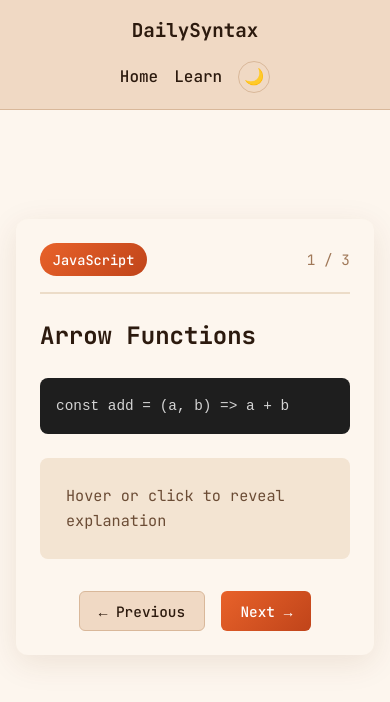
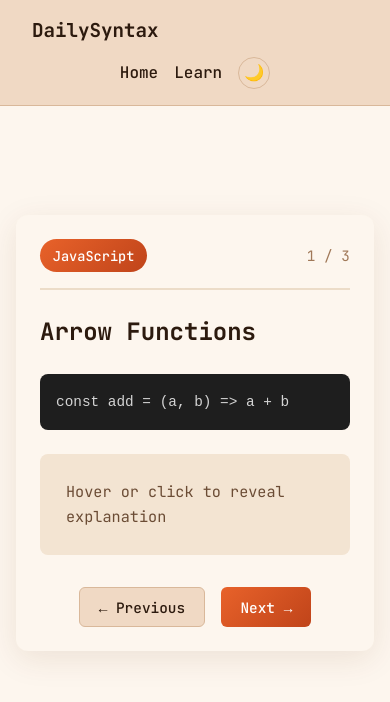
Before and after one commit to hect1x/PolySyntax, a React (Vite) app: page /learn in a window 390 px wide. Shown: the top 702 px of the page. Built offline with nearby package versions, Linux system fonts and the light colour scheme.

Commit message:
Let logo and toggle them be far edges on navbar

```diff
--- a/src/shared/components/Button/Button.module.css
+++ b/src/shared/components/Button/Button.module.css
@@ -40,16 +40,6 @@
 
 .btnSecondary:hover:not(:disabled) {
   background: var(--color-backgroundLight);
-}
-
-[data-theme='dark'] .btnSecondary {
-  background: #3a3a3a;
-  color: #d0d0d0;
-  border-color: #555;
-}
-
-[data-theme='dark'] .btnSecondary:hover:not(:disabled) {
-  background: #444;
 }
 
 /* Submit button */
--- a/src/shared/components/Navbar/Navbar.module.css
+++ b/src/shared/components/Navbar/Navbar.module.css
@@ -11,11 +11,10 @@
 .navbarContainer {
   max-width: 1200px;
   margin: 0 auto;
-  padding: 1rem;
-  display: flex;
-  justify-content: center;
+  padding: 1rem 2rem;
+  display: grid;
+  grid-template-columns: 1fr auto 1fr;
   align-items: center;
-  gap: 3rem;
 }
 
 .navbarLogo {
@@ -27,6 +26,7 @@
   color: var(--color-text);
   text-decoration: none;
   transition: opacity 0.2s;
+  justify-self: start;
 }
 
 .navbarLogo:hover {
@@ -40,10 +40,15 @@
   padding: 0;
   gap: 2rem;
   align-items: center;
+  justify-self: center;
 }
 
 .navItem {
   margin: 0;
+}
+
+.navToggleWrapper {
+  justify-self: end;
 }
 
 .navLink {
@@ -86,27 +91,21 @@
   transform: scale(0.95);
 }
 
-[data-theme='dark'] .themeToggle {
-  background: #3a3a3a;
-  border-color: #555;
-  color: #d0d0d0;
-}
-
-[data-theme='dark'] .themeToggle:hover {
-  background: #444;
-  border-color: #777;
-}
-
 @media (max-width: 600px) {
   .navbarContainer {
-    flex-direction: column;
+    grid-template-columns: 1fr 1fr;
+    grid-template-rows: auto auto;
+    gap: 0.75rem;
+  }
+
+  .navMenu {
+    grid-column: 1 / -1;
+    justify-self: center;
     gap: 1rem;
   }
 
-  .navMenu {
-    gap: 1rem;
-    width: 100%;
-    justify-content: center;
+  .navToggleWrapper {
+    justify-self: end;
   }
 
   .navbarLogo {
```
